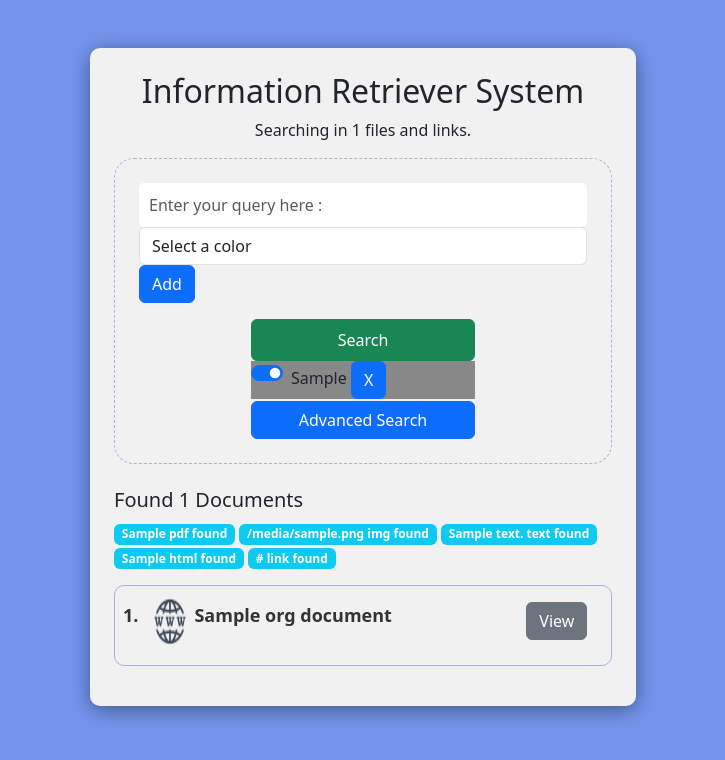
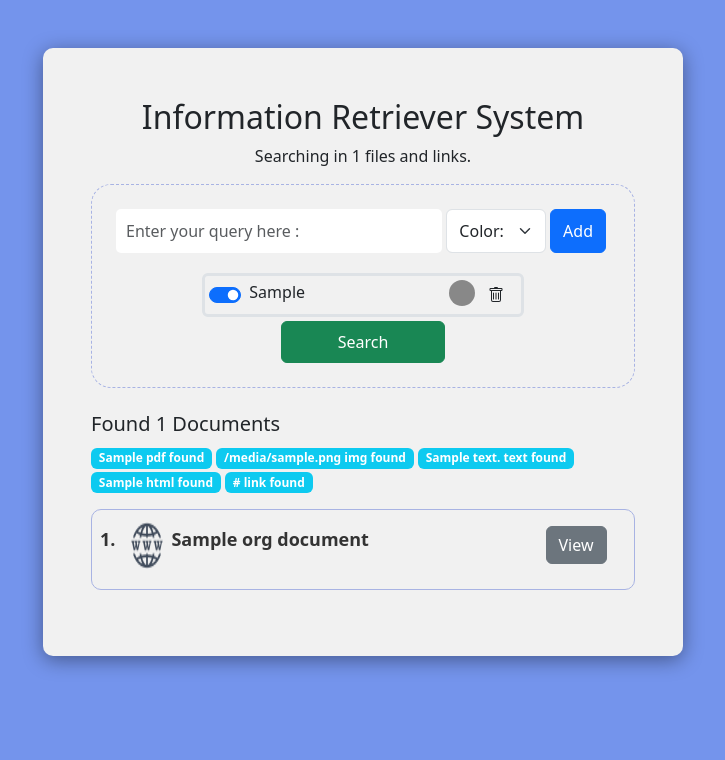
Before and after one commit to MercyShark/irs-backend, a Django app: template SearchEngine/retriever/templates/retriever/search.html in a window 1280 px wide. Shown: the top 760 px of the page, without its empty margins (277-1002 px from the left). Run offline with Django 4.2, Linux system fonts and the light colour scheme; tables that the repository leaves empty hold one stand-in row (values such as "Sample post"); the template is opened without the code that fills it: values that come from a table or form of the project are taken from there, most other values are stand-ins (such as "Sample title", 1, 10 or a date in 2020); some libraries are stand-ins or nearby versions.

Commit message:
added ui changes in search page

```diff
--- a/SearchEngine/retriever/static/searchPage/search.css
+++ b/SearchEngine/retriever/static/searchPage/search.css
@@ -4,6 +4,9 @@ body {
 .search-container {
   background-color: #f1f1f1;
   border-radius: 10px;
+  padding-top: 50px;
+  padding-bottom: 50px;
+  width: 50vw;
   box-shadow: 0px 4px 20px rgba(0, 0, 0, 0.4);
   margin-top: 50px;
 }
@@ -49,7 +52,10 @@ body {
   border-radius: 10px;
 }
 
-
+.border-name{
+  border: 2px black;
+  border-radius: 5px;
+}
 
 select.form-control option {
   padding: 5px;
--- a/SearchEngine/retriever/templates/retriever/search.html
+++ b/SearchEngine/retriever/templates/retriever/search.html
@@ -17,8 +17,8 @@
   <body>
     <div class="container">
       <div class="row">
-        <div class="col-md-6 offset-md-3">
-          <div class="search-container mx-auto my-5 p-4">
+        <div class="mx-auto">
+          <div class="search-container mx-auto my-5 px-5">
             <div class="header text-center">
               <h2>Information Retriever System</h2>
               <p>Searching in {{ results.total_documents}} files and links.</p>
@@ -26,36 +26,52 @@
             <div class="search-box p-4">
               <form method="post">
                 {% comment %} {% render_field form.query class="form-control search-bar" placeholder="Enter your query here :" type="text" %} {% endcomment %}
+                <div class="d-flex">
                   <input class="form-control search-bar" placeholder="Enter your query here :" type="text" id="query_input_field"/>
-                <select class="form-control" id="query_color_dropdown_field">
-                  <option value="" disabled selected>Select a color</option>
+                  <div class="d-flex w-50 mx-1">
+                    <select class="form-control form-select" id="query_color_dropdown_field">
+                      <option value="" disabled selected>Color: </option>
                       <option class="red" value="red">Red</option>
                       <option class="green" value="green" >Green</option>
                       <option class="blue" value="blue">Blue</option>
                       <option class="yellow" value="yellow">Yellow</option>
                       <option class="orange" value="orange">Orange</option>
                     </select>
-                <button type="button" class="btn btn-primary" onclick="handleAddBtnClick()"> Add </button>
-                <div class="d-grid col-6 mx-auto mt-3">
-                  <button type="submit" class="btn btn-success btn-block py-2">
-                    Search
-                  </button>
-                  <div id="query_history_list">
+                    <button type="button" class="btn btn-primary ms-1" onclick="handleAddBtnClick()"> Add </button>
+                  </div>
+                </div>
+                <div class="d-flex flex-column col-8 mx-auto mt-3">
+                  <div class="d-flex flex-column w-100" id="query_history_list">
                   {% for instance in instances %}
-                  <div class="form-check form-switch" id='instance_{{ instance.id }}' style="background-color:{{ instance.color }}">
+                  <div class="d-flex justify-content-between border rounded border-3 p-1 m-1" id='instance_{{ instance.id }}' >
+                    <div class="d-flex">
+                      <div class="form-check form-switch " style="margin-top: 3px;">
+                        <input class="form-check-input" type="checkbox" value="" id="flexSwitchCheckDefault"
+                        {% if instance.checked %}checked{% endif %}
+                        onchange="handleQueryCheckInput({{ instance.id }})">
+                      </div>
                       <span> {{ instance.query }} </span>
-                    <input
-                      class="form-check-input"
-                      type="checkbox"
-                      id="flexSwitchCheckDefault"
-                      {% if instance.checked %}checked{% endif %}
-                      onchange="handleQueryCheckInput({{ instance.id }})"
-                    />
-                    <button type="button" class="btn btn-primary" onclick="handleQueryDeleteInput({{ instance.id }})">X</button>
+                    </div>
+                    <div class="d-flex ms-3">
+                    <div class="d-flex">
+                      <svg xmlns="http://www.w3.org/2000/svg" width="26" height="26" fill="{{ instance.color }}" class="bi bi-circle-fill" viewBox="0 0 16 16">
+                        <circle cx="8" cy="8" r="8"/>
+                      </svg>
+                    </div>
+                      <button type="button" class="btn d-flex" onclick="handleQueryDeleteInput({{ instance.id }})">
+                        <svg xmlns="http://www.w3.org/2000/svg" width="16" height="16" fill="currentColor" class="bi bi-trash" viewBox="0 0 16 16">
+                          <path d="M5.5 5.5A.5.5 0 0 1 6 6v6a.5.5 0 0 1-1 0V6a.5.5 0 0 1 .5-.5m2.5 0a.5.5 0 0 1 .5.5v6a.5.5 0 0 1-1 0V6a.5.5 0 0 1 .5-.5m3 .5a.5.5 0 0 0-1 0v6a.5.5 0 0 0 1 0z"/>
+                          <path d="M14.5 3a1 1 0 0 1-1 1H13v9a2 2 0 0 1-2 2H5a2 2 0 0 1-2-2V4h-.5a1 1 0 0 1-1-1V2a1 1 0 0 1 1-1H6a1 1 0 0 1 1-1h2a1 1 0 0 1 1 1h3.5a1 1 0 0 1 1 1zM4.118 4 4 4.059V13a1 1 0 0 0 1 1h6a1 1 0 0 0 1-1V4.059L11.882 4zM2.5 3h11V2h-11z"/>
+                        </svg></button>
+                      </div>
                   </div>
                   {% endfor %}
                 </div>
-                  <button type="button" class="btn btn-primary" onclick="postDataToDjango()">Advanced Search</button>
+                <div class="d-flex w-100 justify-content-center">
+                  <button type="submit" class="btn btn-success btn-block py-2 w-50">
+                    Search
+                  </button>
+                </div>
                 </div>
               </form>
             </div>
@@ -207,18 +223,31 @@
           "color": color,
           "checked": true
         }).then((response) => {
-          console.log("it works post data 1 ")
           let data = response.data.data
-          console.log(data)
-          {% comment %} console.log("id" , data.id) {% endcomment %}
           var query_history_list = document.getElementById("query_history_list")
           var new_instance = document.createElement("div")
-          console.log("it works post data 2 ")
-          new_instance.class = "form-check form-switch"
-          new_instance.style = `background-color: ${data.color}`
+          new_instance.className = "d-flex justify-content-between border rounded border-3 p-1 m-1"
           new_instance.id = "instance_" + data.id
-          new_instance.innerHTML = "<span>" + data.query + "</span>" + "<input class='form-check-input' type='checkbox' id='flexSwitchCheckDefault' checked onchange='handleQueryCheckInput(" + data.id + ")'/>" + "<button class='btn btn-primary' onclick='handleQueryDeleteInput(" + data.id + ")'>X</button>"
-          console.log("it works post data 3 ")
+          new_instance.innerHTML = `<div class="d-flex">
+                      <div class="form-check form-switch " style="margin-top: 3px;">
+                        <input class="form-check-input" type="checkbox" value="" id="flexSwitchCheckDefault"
+                        checked=${data.checked}
+                        onchange="handleQueryCheckInput(${ data.id })">
+                      </div>
+                      <span> ${ data.query } </span>
+                    </div>
+                    <div class="d-flex ms-3">
+                    <div class="d-flex">
+                      <svg xmlns="http://www.w3.org/2000/svg" width="26" height="26" fill="${ data.color }" class="bi bi-circle-fill" viewBox="0 0 16 16">
+                        <circle cx="8" cy="8" r="8"/>
+                      </svg>
+                    </div>
+                      <button type="button" class="btn d-flex" onclick="handleQueryDeleteInput(${ data.id })">
+                        <svg xmlns="http://www.w3.org/2000/svg" width="16" height="16" fill="currentColor" class="bi bi-trash" viewBox="0 0 16 16">
+                          <path d="M5.5 5.5A.5.5 0 0 1 6 6v6a.5.5 0 0 1-1 0V6a.5.5 0 0 1 .5-.5m2.5 0a.5.5 0 0 1 .5.5v6a.5.5 0 0 1-1 0V6a.5.5 0 0 1 .5-.5m3 .5a.5.5 0 0 0-1 0v6a.5.5 0 0 0 1 0z"/>
+                          <path d="M14.5 3a1 1 0 0 1-1 1H13v9a2 2 0 0 1-2 2H5a2 2 0 0 1-2-2V4h-.5a1 1 0 0 1-1-1V2a1 1 0 0 1 1-1H6a1 1 0 0 1 1-1h2a1 1 0 0 1 1 1h3.5a1 1 0 0 1 1 1zM4.118 4 4 4.059V13a1 1 0 0 0 1 1h6a1 1 0 0 0 1-1V4.059L11.882 4zM2.5 3h11V2h-11z"/>
+                        </svg></button>
+                      </div>`
           query_history_list.appendChild(new_instance)
           console.log(new_instance)
         }).catch(() => {
@@ -285,26 +314,6 @@
           openModalWithData(dataToSend);
         });
       });
-
-    function postDataToDjango() {
-      var xhr = new XMLHttpRequest();
-      xhr.open('POST', '/handle-post/', true);
-      xhr.setRequestHeader('Content-Type', 'application/json');
-      xhr.onreadystatechange = function () {
-          if (xhr.readyState === 4 && xhr.status === 200) {
-              var response = JSON.parse(xhr.responseText);
-              console.log(response); // Display the response from Django
-              // You can further process the response here
-          }
-      };
-      var postData = JSON.stringify({
-          query: 'the',
-          color: 'blue',
-          checked: true
-      });
-      xhr.send(postData);
-  }
-
     </script>
   </body>
 </html>
```
Lines whose indentation alone changed are shown as unchanged.
